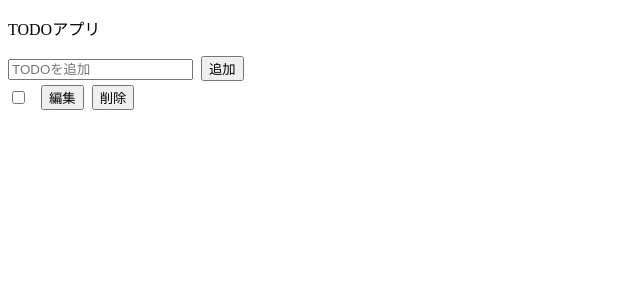
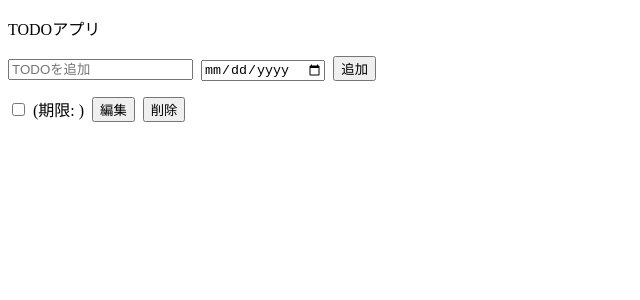
Before and after one commit to kyonsheeee/todo-app, a React (Create React App) app: page / in a window 1280 px wide. Both pictures are taken after a click on the button "追加". Shown: the top 300 px of the page, without its empty margins (0-640 px from the left). Built offline with nearby package versions, Linux system fonts and the light colour scheme.

Commit message:
期限を入力できるようにする

```diff
--- a/src/components/TodoItem.tsx
+++ b/src/components/TodoItem.tsx
@@ -5,6 +5,7 @@ interface TodoItemProps {
     id: number;
     text: string;
     completed: boolean;
+    dueDate: string;
   };
   onDelete: (id: number) => void;
   onEdit: (id: number, newText: string) => void;
@@ -56,7 +57,7 @@ const TodoItem: React.FC<TodoItemProps> = ({
               textDecoration: todo.completed ? "line-through" : "none",
             }}
           >
-            {todo.text}
+            {todo.text} (期限: {todo.dueDate})
           </p>
           <button onClick={handleEdit} style={{ marginRight: "8px" }}>
             編集
--- a/src/components/TodoList.tsx
+++ b/src/components/TodoList.tsx
@@ -5,14 +5,16 @@ interface Todo {
   id: number;
   text: string;
   completed: boolean;
+  dueDate: string;
 }
 
 const TodoList: React.FC = () => {
   const [todos, setTodos] = useState<Todo[]>([]);
   const [input, setInput] = useState("");
+  const [dueDate, setDueDate] = useState("");
 
   const addTodo = () => {
-    setTodos([...todos, { id: Date.now(), text: input, completed: false }]);
+    setTodos([...todos, { id: Date.now(), text: input, completed: false, dueDate }]);
     setInput("");
   };
 
@@ -42,6 +44,12 @@ const TodoList: React.FC = () => {
         onChange={(e) => setInput(e.target.value)}
         style={{ marginRight: "8px" }}
       ></input>
+      <input
+        type="date"
+        value={dueDate}
+        onChange={(e) => setDueDate(e.target.value)}
+        style={{ marginRight: "8px" }}
+      ></input>
       <button onClick={addTodo}>追加</button>
       {todos.map((todo) => (
         <TodoItem
```
